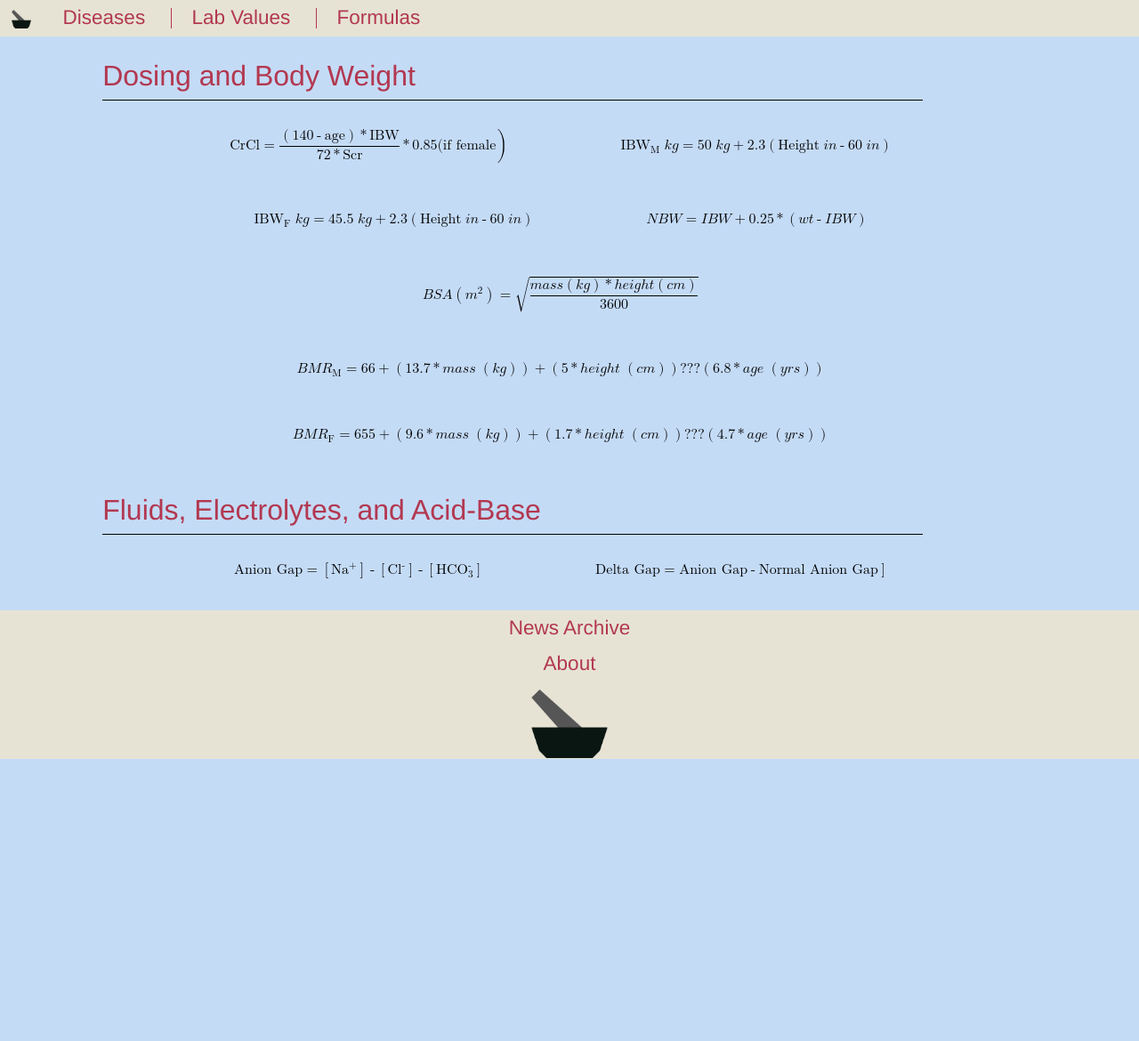
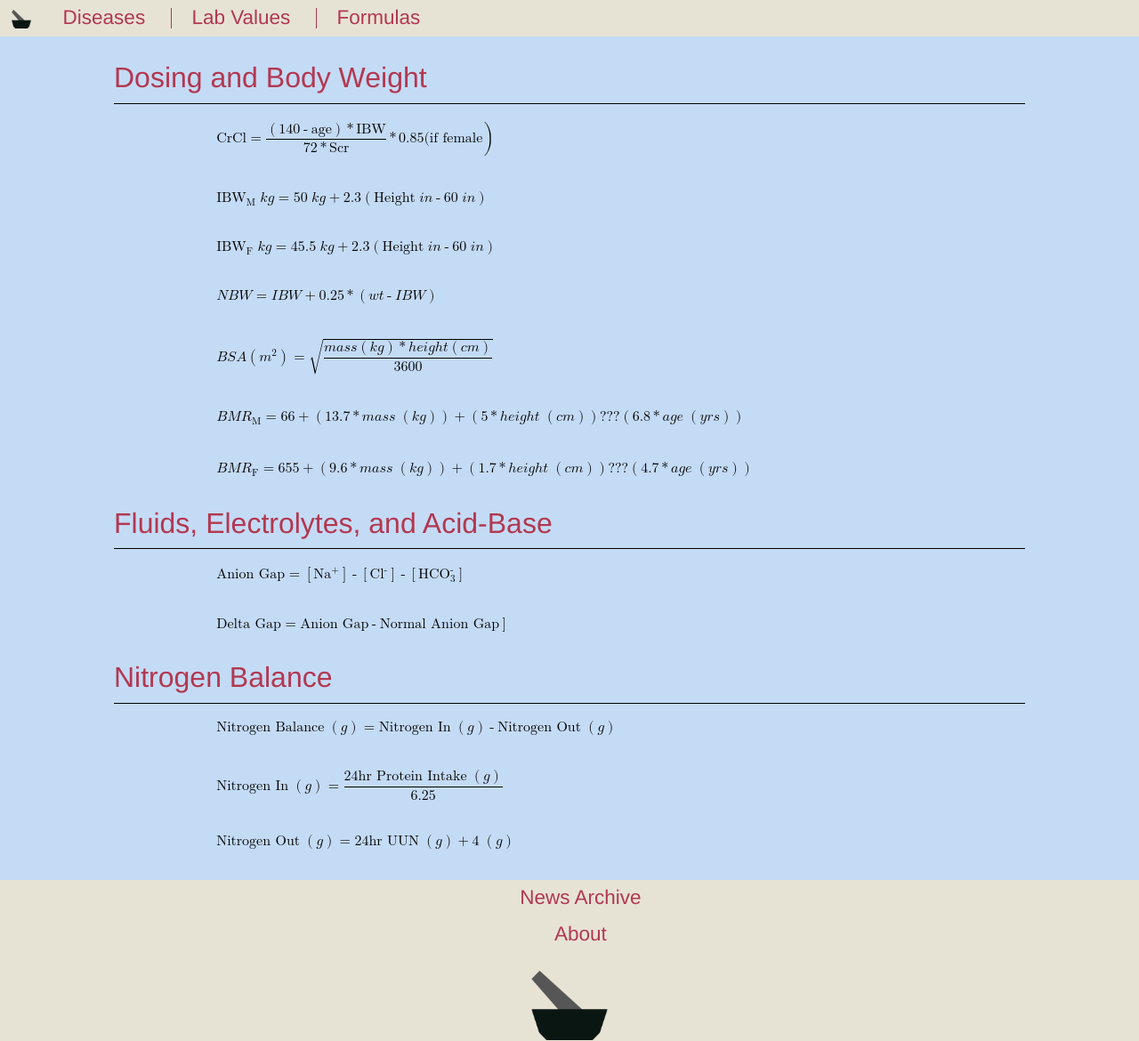
Before and after one commit to corbincox72/peripheral_brain, a Jekyll site: the page built from formulas.html, in a window 1280 px wide. Shown: the whole page at 89% size. Built offline with Jekyll 4.4.1, drawn with Linux system fonts in a browser that asks for light colours; before the commit the page ends 900 px from its top, so only the background shows below that.

Commit message:
Added EN

```diff
--- a/_layouts/diseases.html
+++ b/_layouts/diseases.html
@@ -10,6 +10,11 @@
 
 {{ content }}
 
+<div class="credits">
+  <p>Author: {{ page.author }}</p>
+  <p>Last Updated: {{ page.last-updated }}</p>
+</div>
+
 {% include footer.html %}
 </body>
 </html>
--- a/css/main.css
+++ b/css/main.css
@@ -4,7 +4,7 @@
 a, abbr, acronym, address, big, cite, code,
 del, dfn, em, img, ins, kbd, q, s, samp,
 small, strike, strong, tt, var,
-b, u, i, center, dl, dt, dd, ol, ul, li,
+b, u, i, center, dl, dt, dd, ol, ul, il,
 fieldset, form, label, legend, table, caption,
 tbody, tfoot, thead, tr, th, td, article, aside,
 canvas, details, embed, figure, figcaption, footer,
@@ -89,7 +89,21 @@
   text-decoration: underline;
   font-weight: bold;
 }
-
+ul, ol{
+  margin: 1% 10%;
+  padding-left: 1.1em;
+}
+il{
+  display: list-item;
+}
+.credits{
+  margin-top: 1em;
+}
+.credits p{
+  text-align: right;
+  color: #8590aa;
+  margin: 1vh 10%;
+}
 /* Navigation */
 .menus{
     background-color: #e7e3d4;
@@ -105,6 +119,10 @@
     width: 100%;
     display: inline-block;
     font-size: 2.5vh;
+}
+.nav-links{
+  margin: 0;
+  padding: 0;
 }
 .nav-links > li{
   display: inline-block;
@@ -174,7 +192,6 @@
     padding-bottom: 1%;
     margin: 2% 10% 1%;
     border: none;
-    border-bottom: 1px solid black;
     outline: none;
     background: #e7e3d4;
     color: #b23850;
@@ -204,10 +221,10 @@
 }
 
 /* Formulas */
-.formulas{
-  text-align: center;
+.formulas math{
+  margin-left: 10%;
+  margin-right: 10%;
   display: block;
-  width: 90%;
 }
 
 /* Labs */
--- a/diseases/metabolic/nutrition/vit_min_deficiency.html
+++ b/diseases/metabolic/nutrition/vit_min_deficiency.html
@@ -1,6 +1,8 @@
 ---
 layout: diseases
 title: Vitamin and Mineral Deficiency
+author: Corbin Cox
+last-updated: May 23, 2017
 ---
 
 
--- a/diseases_by_system.html
+++ b/diseases_by_system.html
@@ -17,6 +17,7 @@
           <h3>Acid-Base</h3>
           <h3>Electrolyte Imbalances</h3>
         <h2>Nutrition</h2>
+          <p><a href="{{ site.baseurl }}/diseases/metabolic/nutrition/pen.html">Parenteral and Enteral Nutrition</a></p>
           <p><a href="{{ site.baseurl }}/diseases/metabolic/nutrition/vit_min_deficiency.html">Vitamin and Mineral Deficiency</a></p>
       </div>
     <button class="accordion">Nervous:</button>
--- a/formulas.html
+++ b/formulas.html
@@ -433,4 +433,106 @@
 </mtable>
 </math>
 
+<h1>Nitrogen Balance</h1>
+
+<math xmlns="http://www.w3.org/1998/Math/MathML">
+<mtable class="m-equation-square" displaystyle="true" style="display: block; margin-top: 1.0em; margin-bottom: 2.0em">
+	<mtr>
+		<mtd>
+			<mspace width="6.0em" />
+		</mtd>
+		<mtd columnalign="left">
+			<mtext>Nitrogen Balance</mtext>
+			<mspace width="0.278em" />
+			<mrow>
+				<mo form="prefix">(</mo>
+				<mi>g</mi>
+				<mo form="postfix">)</mo>
+			</mrow>
+			<mo>=</mo>
+			<mtext>Nitrogen In</mtext>
+			<mspace width="0.278em" />
+			<mrow>
+				<mo form="prefix">(</mo>
+				<mi>g</mi>
+				<mo form="postfix">)</mo>
+			</mrow>
+			<mo>-</mo>
+			<mtext>Nitrogen Out</mtext>
+			<mspace width="0.278em" />
+			<mrow>
+				<mo form="prefix">(</mo>
+				<mi>g</mi>
+				<mo form="postfix">)</mo>
+			</mrow>
+		</mtd>
+	</mtr>
+</mtable>
+</math>
+
+<math xmlns="http://www.w3.org/1998/Math/MathML">
+<mtable class="m-equation-square" displaystyle="true" style="display: block; margin-top: 1.0em; margin-bottom: 2.0em">
+	<mtr>
+		<mtd>
+			<mspace width="6.0em" />
+		</mtd>
+		<mtd columnalign="left">
+			<mtext>Nitrogen In</mtext>
+			<mspace width="0.278em" />
+			<mrow>
+				<mo form="prefix">(</mo>
+				<mi>g</mi>
+				<mo form="postfix">)</mo>
+			</mrow>
+			<mo>=</mo>
+			<mfrac linethickness="1">
+				<mrow>
+					<mtext>24hr Protein Intake</mtext>
+					<mspace width="0.278em" />
+					<mo form="prefix">(</mo>
+					<mi>g</mi>
+					<mo form="postfix">)</mo>
+				</mrow>
+				<mn>6.25</mn>
+			</mfrac>
+		</mtd>
+	</mtr>
+</mtable>
+</math>
+
+<math xmlns="http://www.w3.org/1998/Math/MathML">
+<mtable class="m-equation-square" displaystyle="true" style="display: block; margin-top: 1.0em; margin-bottom: 2.0em">
+	<mtr>
+		<mtd>
+			<mspace width="6.0em" />
+		</mtd>
+		<mtd columnalign="left">
+			<mtext>Nitrogen Out</mtext>
+			<mspace width="0.278em" />
+			<mrow>
+				<mo form="prefix">(</mo>
+				<mi>g</mi>
+				<mo form="postfix">)</mo>
+			</mrow>
+			<mo>=</mo>
+			<mtext>24hr UUN</mtext>
+			<mspace width="0.278em" />
+			<mrow>
+				<mo form="prefix">(</mo>
+				<mi>g</mi>
+				<mo form="postfix">)</mo>
+			</mrow>
+			<mo>+</mo>
+			<mtext>4</mtext>
+			<mspace width="0.278em" />
+			<mrow>
+				<mo form="prefix">(</mo>
+				<mi>g</mi>
+				<mo form="postfix">)</mo>
+			</mrow>
+		</mtd>
+	</mtr>
+</mtable>
+</math>
+
 </div>
```
Also changed, not shown: diseases/metabolic/nutrition/pen.html (added, +461 -0 lines), 6 other files.
